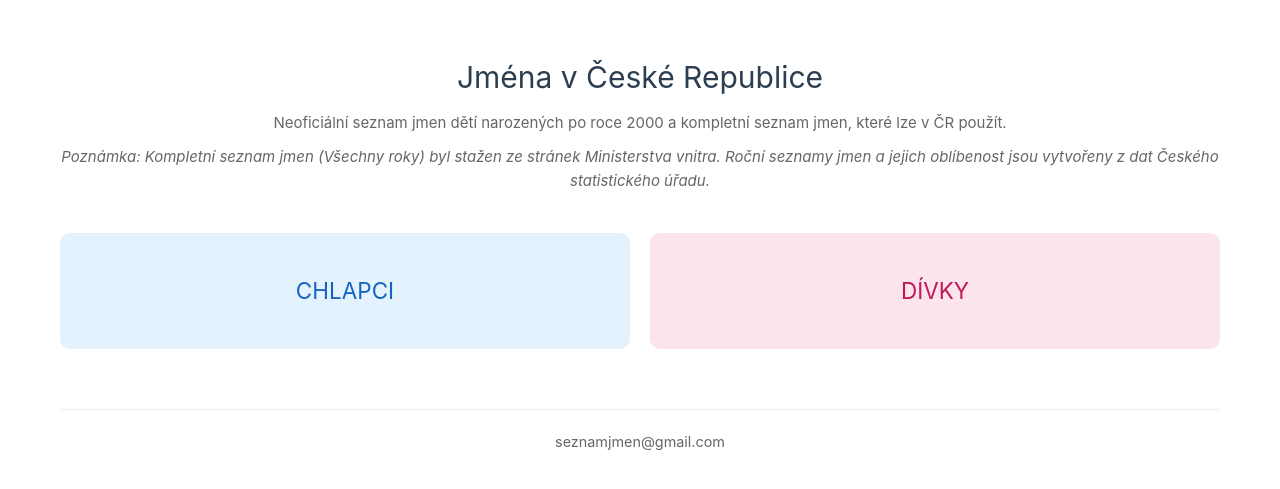
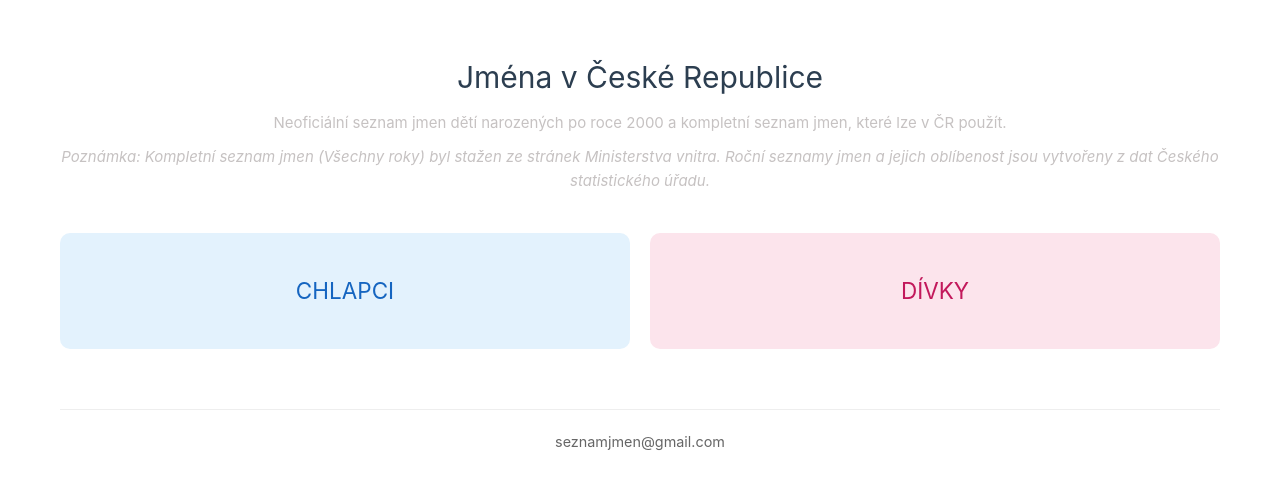
Before and after one commit to onexcz/czech-names, a Vue app: page / in a window 1280 px wide. Shown: the part 137-626 px from the top of the page. Built offline with nearby package versions, Linux system fonts and the light colour scheme; no server answers.

Commit message:
Revert "feat: white background"
This reverts commit ca00038e8837fe7e4bacd097aa8da8a53fda3d1f.

```diff
--- a/src/App.vue
+++ b/src/App.vue
@@ -237,20 +237,12 @@ export default defineComponent({
 </template>
 
 <style>
-/* Add these at the top of the style section */
-:root {
-  color-scheme: light;
-  background-color: #ffffff;
-  color: #333333;
-}
-
 body {
   margin: 0;
   padding: 0;
   min-height: 100vh;
   display: flex;
   justify-content: center;
-  background-color: #ffffff;
 }
 
 #app {
@@ -272,7 +264,7 @@ body {
 }
 
 .info-text {
-  color: #666666;
+  color: #c6c2c2;
   margin: 10px 0;
 }
 
```
